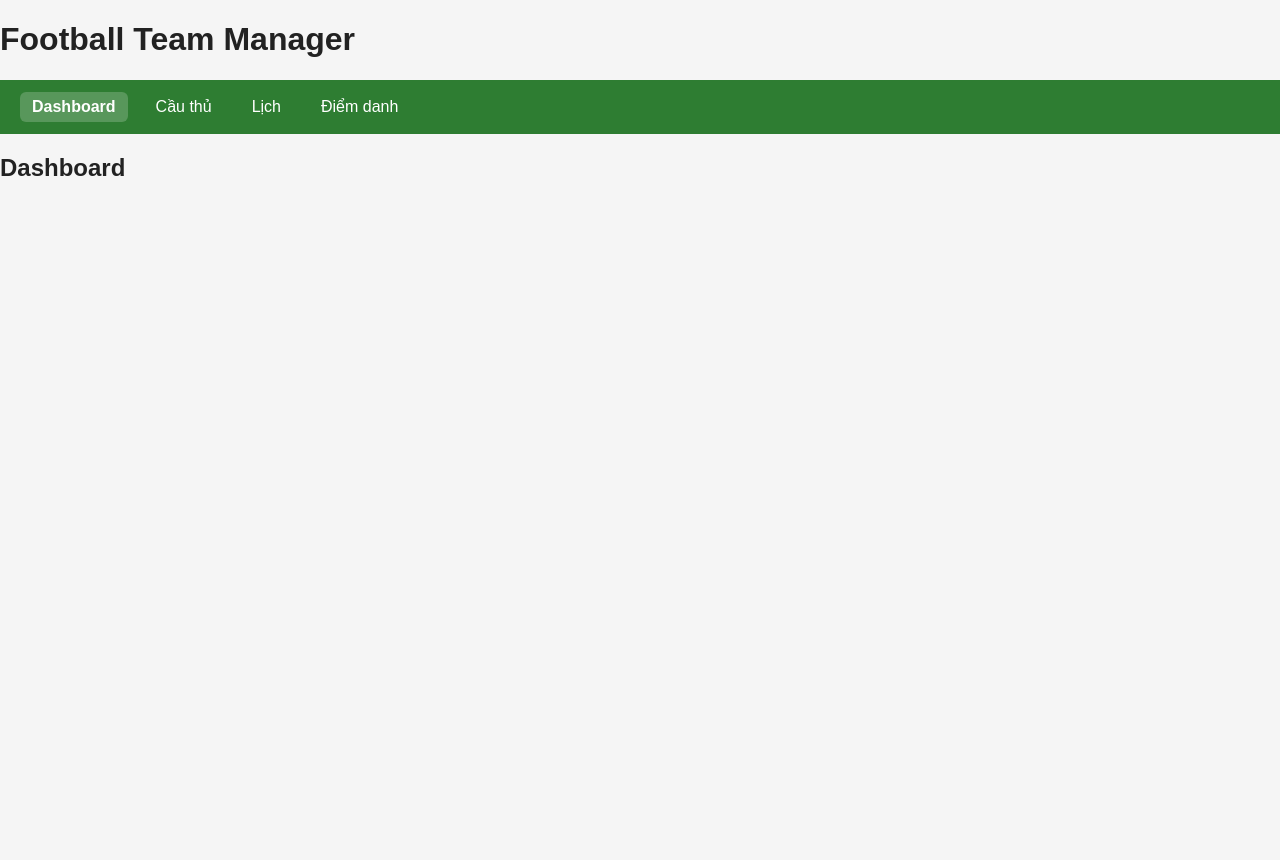
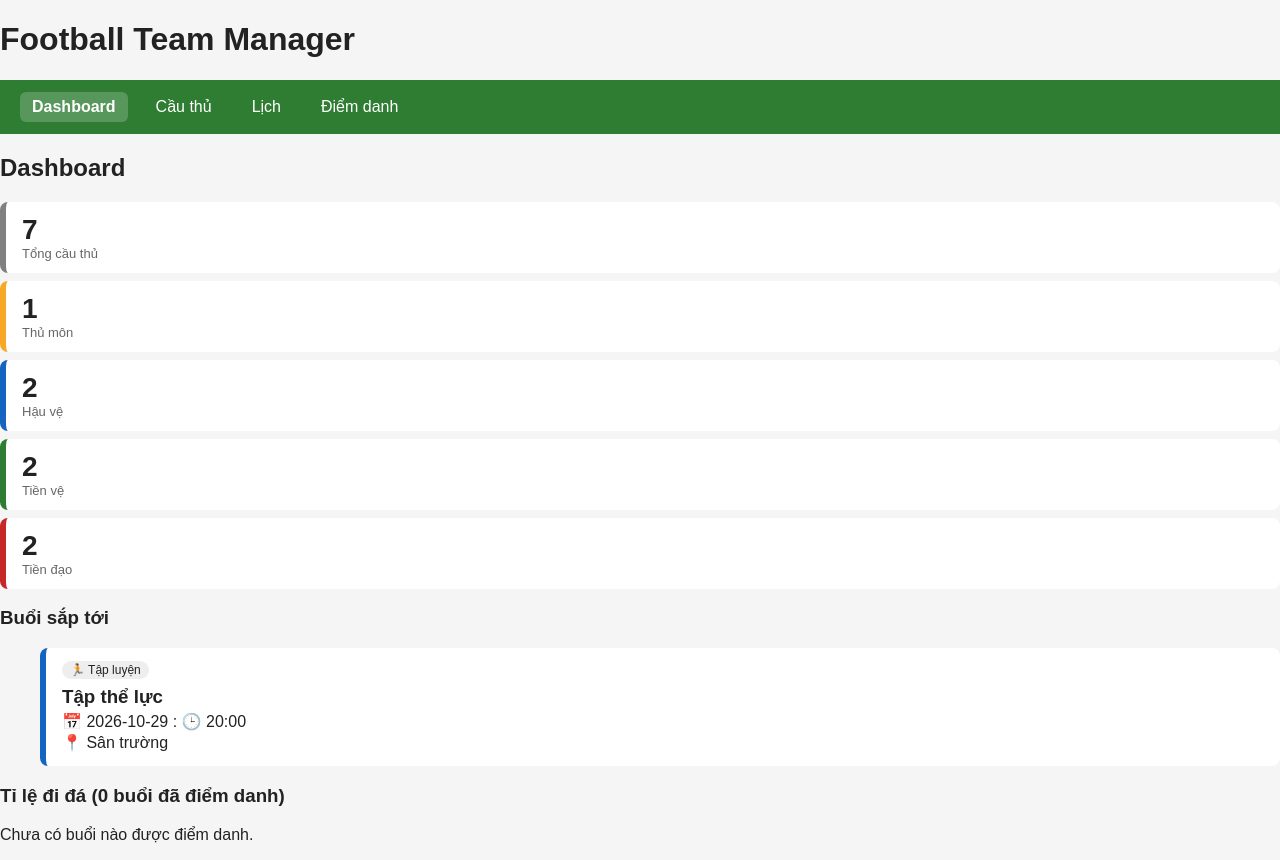
Before and after one commit to Hongphongphp/football-manager, a React (Vite) app: page / in a window 1280 px wide. Before the commit the page ends 800 px from the top, so only its background shows below. Built offline with nearby package versions, Linux system fonts and the light colour scheme; the HTML template or start-up script is replaced by a standard one.

Commit message:
Thêm trang Điểm danh, Dashboard và đưa state lên App

```diff
--- a/src/App.css
+++ b/src/App.css
@@ -60,3 +60,38 @@
 .card p {
   margin: 2px 0;
 }
+
+stats {
+  display: flex;
+  gap: 12px;
+  flex-wrap: wrap;
+}
+
+.stat {
+  display: flex;
+  flex-direction: column;
+  min-width: 110px;
+}
+
+.stat strong {
+  font-size: 28px;
+}
+
+.stat span {
+  font-size: 13px;
+  color: #666;
+}
+
+.rate-table {
+  width: 100%;
+  border-collapse: collapse;
+  background-color: white;
+  border-radius: 8px;
+}
+
+.rate-table th,
+.rate-table td {
+  text-align: left;
+  padding: 8px 12px;
+  border-bottom: 1px solid #eee;
+}
--- a/src/App.jsx
+++ b/src/App.jsx
@@ -15,7 +15,10 @@ function App() {
       <h1>Football Team Manager</h1>
       <Navbar />
       <Routes>
-        <Route path="/" element={<Dashboard />} />
+        <Route
+          path="/"
+          element={<Dashboard players={players} attendance={attendance} />}
+        />
         <Route
           path="/players"
           element={<Players players={players} setPlayers={setPlayers} />}
--- a/src/pages/Dashboard.jsx
+++ b/src/pages/Dashboard.jsx
@@ -1,8 +1,96 @@
-function Dashboard() {
+import schedules from "../data/schedules";
+import ScheduleCard from "../components/ScheduleCard";
+
+function Dashboard({ players, attendance }) {
+  const countByPosition = (pos) =>
+    players.filter((player) => player.position === pos).length;
+
+  const today = new Date().toLocaleDateString("sv-SE");
+
+  const sortedSchedules = [...schedules].sort((a, b) =>
+    a.date.localeCompare(b.date),
+  );
+
+  const nextSchedule = sortedSchedules.find(
+    (schedule) => schedule.date >= today,
+  );
+  const totalSessions = Object.keys(attendance).length;
+
+  const attendanceStats = players
+    .map((player) => {
+      const count = Object.values(attendance).filter((ids) =>
+        ids.includes(player.id),
+      ).length;
+      const rate =
+        totalSessions === 0 ? 0 : Math.round((count / totalSessions) * 100);
+      return { ...player, count, rate };
+    })
+    .sort((a, b) => b.rate - a.rate);
   return (
     <div>
       <h2>Dashboard</h2>
+
+      <div className="stats">
+        <div className="card stat">
+          <strong>{players.length}</strong>
+          <span>Tổng cầu thủ</span>
+        </div>
+        <div className="card stat gk">
+          <strong>{countByPosition("GK")}</strong>
+          <span>Thủ môn</span>
+        </div>
+        <div className="card stat df">
+          <strong>{countByPosition("DF")}</strong>
+          <span>Hậu vệ</span>
+        </div>
+        <div className="card stat mf">
+          <strong>{countByPosition("MF")}</strong>
+          <span>Tiền vệ</span>
+        </div>
+        <div className="card stat fw">
+          <strong>{countByPosition("FW")}</strong>
+          <span>Tiền đạo</span>
+        </div>
+      </div>
+
+      <h3>Buổi sắp tới</h3>
+      {nextSchedule ? (
+        <ul>
+          <ScheduleCard schedule={nextSchedule} />
+        </ul>
+      ) : (
+        <p>Chưa có buổi nào sắp tới.</p>
+      )}
+
+      <h3>Tỉ lệ đi đá ({totalSessions} buổi đã điểm danh)</h3>
+      {totalSessions === 0 ? (
+        <p>Chưa có buổi nào được điểm danh.</p>
+      ) : (
+        <table className="rate-table">
+          <thead>
+            <tr>
+              <th>Cầu thủ</th>
+              <th>Có mặt</th>
+              <th>Tỉ lệ</th>
+            </tr>
+          </thead>
+          <tbody>
+            {attendanceStats.map((player) => (
+              <tr key={player.id}>
+                <td>
+                  #{player.number} {player.name}
+                </td>
+                <td>
+                  {player.count}/{totalSessions}
+                </td>
+                <td>{player.rate}%</td>
+              </tr>
+            ))}
+          </tbody>
+        </table>
+      )}
     </div>
   );
 }
+
 export default Dashboard;
```
